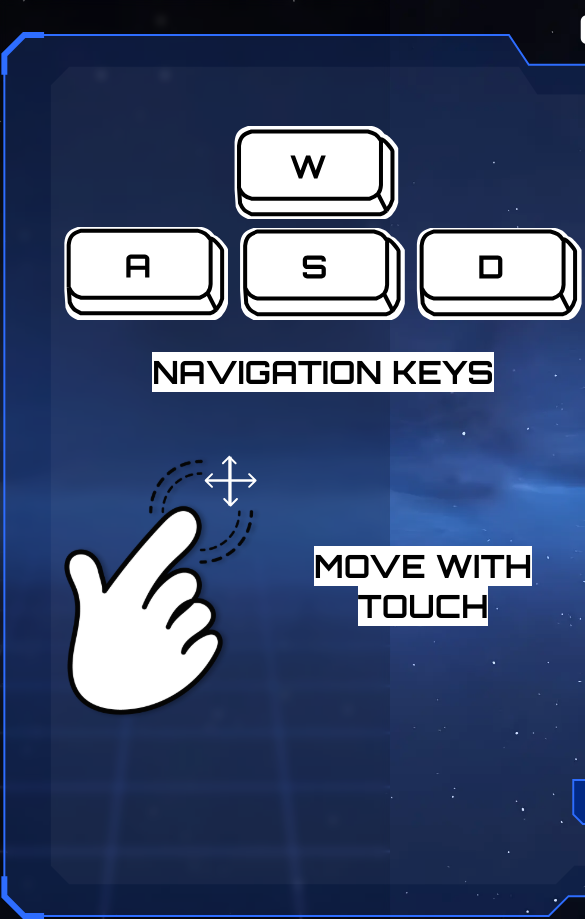
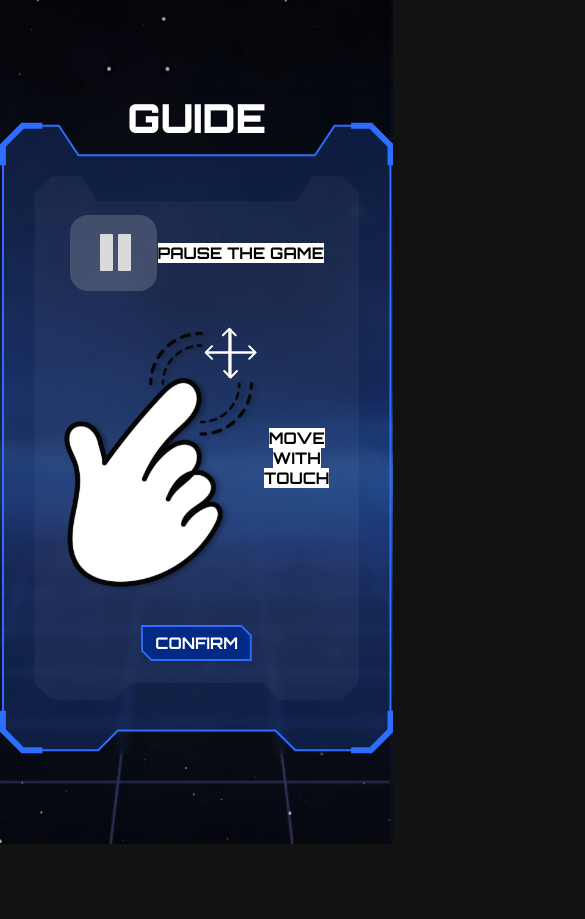
Before and after one commit to CodectiveOrg/snake-frontend, a React (Vite) app: page /guide in a window 390 px wide. Shown: the top 919 px of the page, 585 px wide, since content can reach past the window. After the commit the page ends 844 px from the top, so only its background shows below. Built offline with nearby package versions, Linux system fonts and the light colour scheme; a web font is replaced by a local one.

Commit message:
[ADD] basic responsive

```diff
--- a/src/pages/guide/guide.module.css
+++ b/src/pages/guide/guide.module.css
@@ -52,6 +52,10 @@
             max-inline-size: 20rem;
           }
         }
+
+        &.only-phone {
+          display: none;
+        }
       }
 
       a {
@@ -63,3 +67,33 @@
     }
   }
 }
+
+@media only screen and (width <= 767px) {
+  .guide {
+    .pane {
+      .content {
+        grid-template-columns: 1fr;
+
+        .group {
+          .writings {
+            .title {
+              font-size: 1rem;
+            }
+          }
+
+          &.only-phone {
+            display: grid;
+          }
+
+          &.only-desktop {
+            display: none;
+          }
+        }
+
+        a {
+          font-size: 1rem;
+        }
+      }
+    }
+  }
+}
--- a/src/pages/guide/guide.page.tsx
+++ b/src/pages/guide/guide.page.tsx
@@ -12,32 +12,44 @@ type Item = {
   title: string;
   orientation: "horizontal" | "vertical";
   alt: string;
+  displayOn: "only-phone" | "only-desktop" | "";
 };
 
 const items: Item[] = [
+  {
+    image: "/illustrations/pause.svg",
+    title: "Pause the Game",
+    orientation: "horizontal",
+    alt: "Pause",
+    displayOn: "only-phone",
+  },
   {
     image: "/illustrations/wasd.svg",
     title: "Navigation Keys",
     orientation: "vertical",
     alt: "W, A, S and D Buttons",
+    displayOn: "only-desktop",
   },
   {
     image: "/illustrations/escape-button.svg",
     title: "Access Game Menu",
     orientation: "horizontal",
     alt: "Escape Button",
+    displayOn: "only-desktop",
   },
   {
     image: "/illustrations/gesture.svg",
     title: "Move With Touch",
     orientation: "horizontal",
     alt: "Gesture",
+    displayOn: "",
   },
   {
     image: "/illustrations/pause-button.svg",
     title: "Pause the Game",
     orientation: "vertical",
     alt: "Space, Enter and P Buttons",
+    displayOn: "only-desktop",
   },
 ];
 
@@ -53,7 +65,11 @@ export default function GuidePage(): ReactNode {
         {items.map((item) => (
           <div
             key={item.title}
-            className={clsx(styles.group, styles[item.orientation])}
+            className={clsx(
+              styles.group,
+              styles[item.displayOn],
+              styles[item.orientation],
+            )}
           >
             <img src={item.image} alt={item.alt} />
             <div className={styles.writings}>
```
Also changed, not shown: public/illustrations/pause.svg (added).
